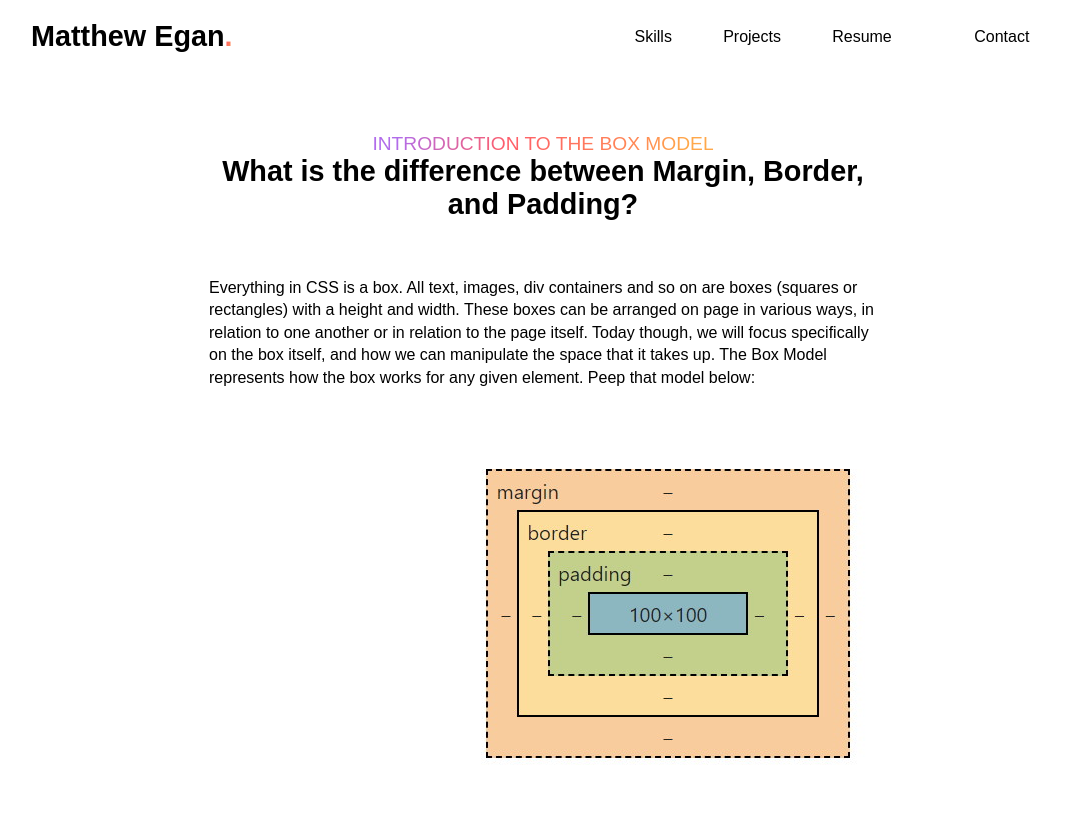
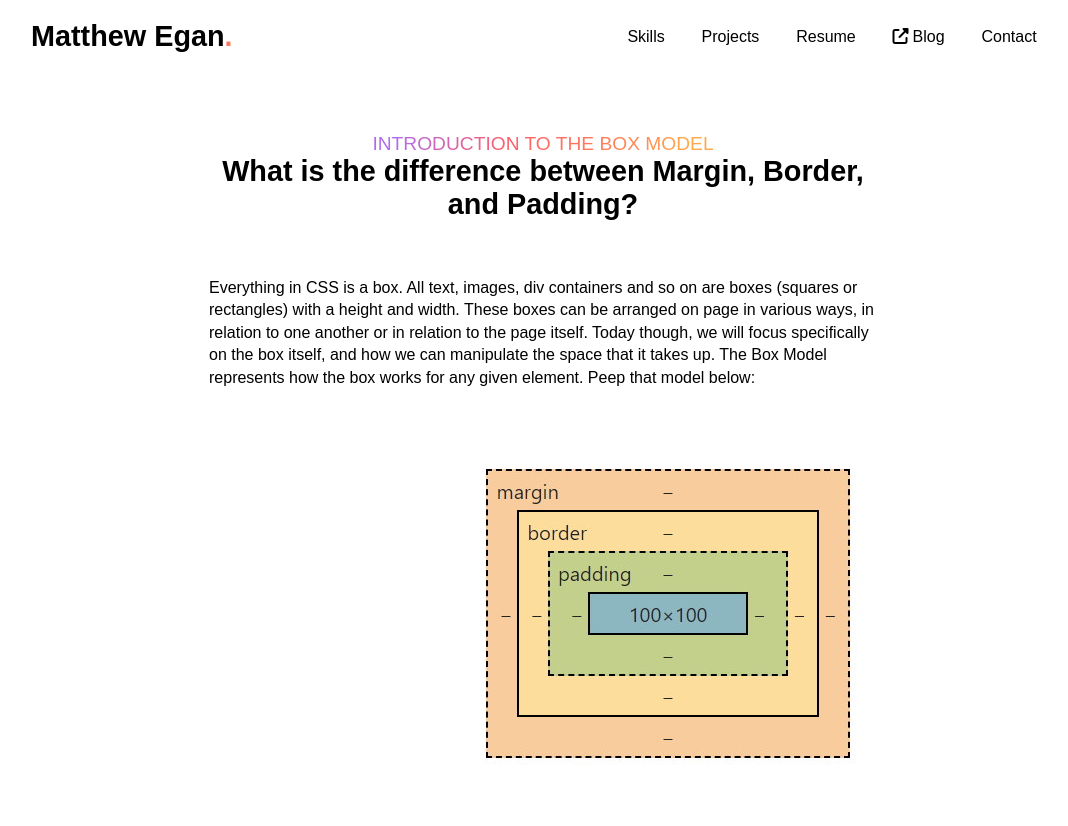
Before and after one commit to mattegan111/mattegan111.github.io, a plain HTML site: page blog/html-css.html in a window 1280 px wide. Shown: the top 826 px of the page, without its empty margins (97-1165 px from the left). Drawn offline with nearby package versions, Linux system fonts and the light colour scheme; a small style sheet from the web is missing.

Commit message:
re-add blog link to blog page for visual consistency

```diff
--- a/blog/html-css.html
+++ b/blog/html-css.html
@@ -45,6 +45,11 @@
                             >
                             </li>
                             <li>
+                            <a href="../blog/html-css.html" class="menu-link"
+                                ><i class="fas fa-external-link-alt">
+                                </i>Blog</a
+                            >
+                            </li>
                             <li>
                             <a href="#contact" class="menu-link"
                                 ><i class=""></i>Contact</a
@@ -74,6 +79,11 @@
                             <li>
                             <a href="#resume" class="mobile-menu-link"
                                 ><i class=""></i>Resume</a
+                            >
+                            </li>
+                            <li>
+                            <a href="html-css.html" class="mobile-menu-link"
+                                ><i class=""></i>Blog</a
                             >
                             </li>
                             <li>
```
